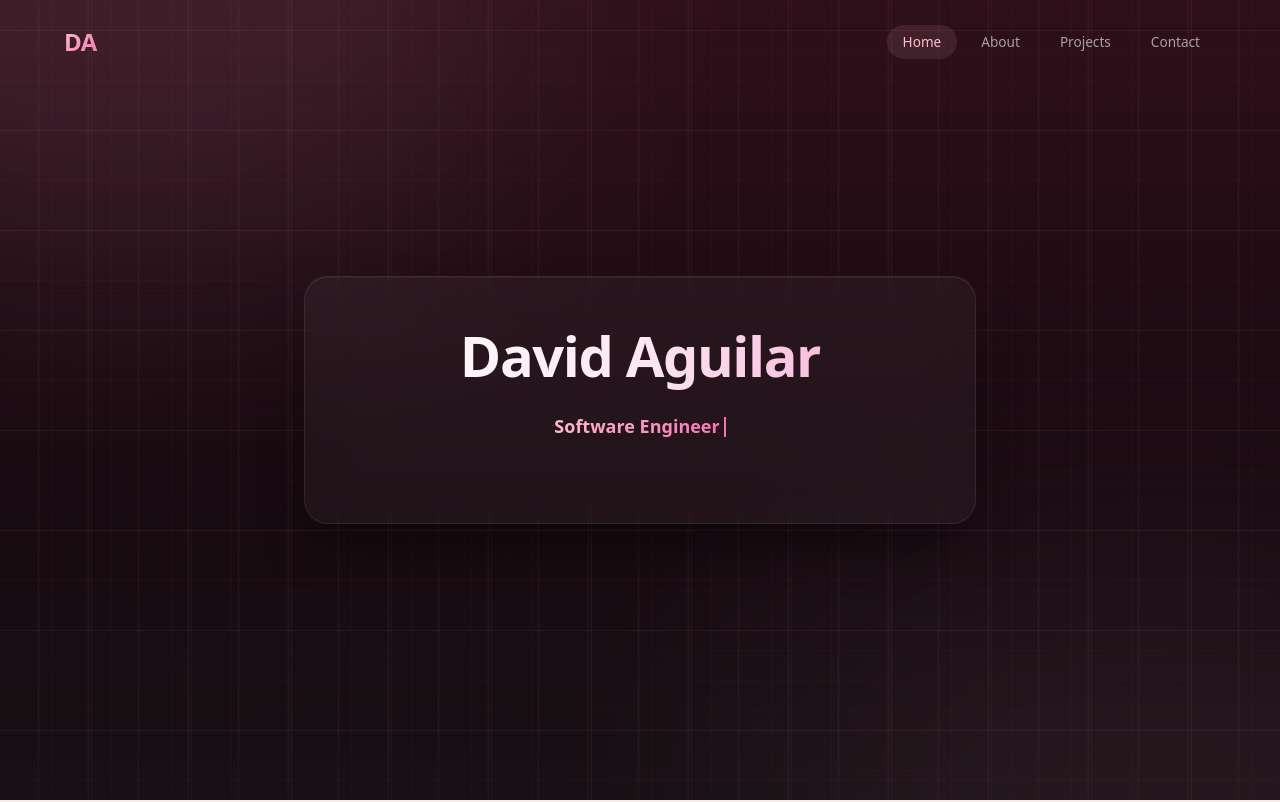
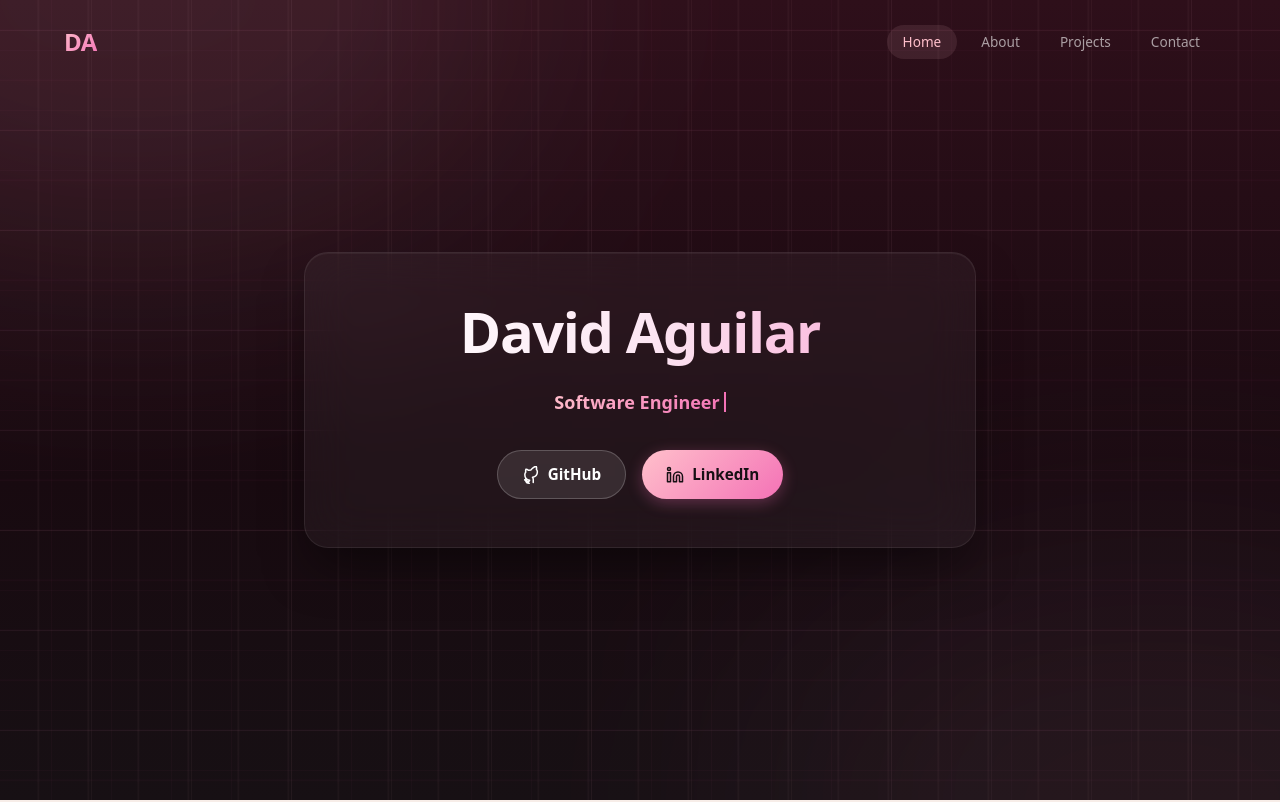
Before and after one commit to Daguilar2021/DevFolio, an Angular app in the folder web-app/: page / in a window 1280 px wide. Shown: the top 802 px of the page. Built offline with nearby package versions, Linux system fonts and the light colour scheme.

Commit message:
finishing css, LinkedIN and Github buttons

```diff
--- a/web-app/src/app/app.css
+++ b/web-app/src/app/app.css
@@ -170,11 +170,52 @@
   font-size: 1.125rem;
   color: #cbd5e1;
   font-weight: 300;
-  margin-bottom: 2rem;
   max-width: 28rem;
-  margin-left: auto;
-  margin-right: auto;
+  margin: 0 auto 2rem;
   line-height: 1.75;
+}
+
+.hero-buttons {
+  display: flex;
+  flex-wrap: wrap;
+  justify-content: center;
+  gap: 1rem;
+}
+
+.btn-hero {
+  display: inline-flex;
+  align-items: center;
+  gap: 0.5rem;
+  padding: 0.75rem 1.5rem;
+  border-radius: 9999px;
+  font-size: 0.95rem;
+  font-weight: 600;
+  text-decoration: none;
+  transition: all 0.3s ease;
+}
+
+.btn-hero-github {
+  background: rgba(255, 255, 255, 0.1);
+  color: #fff;
+  border: 1px solid rgba(255, 255, 255, 0.2);
+}
+
+.btn-hero-github:hover {
+  background: rgba(255, 255, 255, 0.15);
+  border-color: rgba(255, 255, 255, 0.3);
+  transform: translateY(-2px);
+}
+
+.btn-hero-linkedin {
+  background: linear-gradient(135deg, #ffc0cb, #f472b6);
+  color: #171014;
+  box-shadow: 0 4px 15px rgba(244, 114, 182, 0.3);
+}
+
+.btn-hero-linkedin:hover {
+  transform: translateY(-2px);
+  box-shadow: 0 6px 20px rgba(244, 114, 182, 0.4);
+  filter: brightness(1.1);
 }
 
 /* ====== ABOUT SECTION ===== */
--- a/web-app/src/app/app.html
+++ b/web-app/src/app/app.html
@@ -15,7 +15,16 @@
       <app-TypingEffect></app-TypingEffect>
     </p>
 
-
+    <div class="hero-buttons">
+      <a href="https://github.com/Daguilar2021" target="_blank" rel="noopener noreferrer" class="btn-hero btn-hero-github">
+        <svg xmlns="http://www.w3.org/2000/svg" width="18" height="18" viewBox="0 0 24 24" fill="none" stroke="currentColor" stroke-width="2" stroke-linecap="round" stroke-linejoin="round"><path d="M15 22v-4a4.8 4.8 0 0 0-1-3.02c3.18-.35 6.5-1.56 6.5-7.16 0-1.49-.5-2.7-1.32-3.64.13-.32.57-1.72-.13-3.6 0 0-1.08-.35-3.54 1.3A12.3 12.3 0 0 0 12 5.25c-1.1.03-2.2.2-3.24.5-2.46-1.65-3.54-1.3-3.54-1.3-.7 1.88-.26 3.28-.13 3.6-.82.94-1.32 2.15-1.32 3.64 0 5.58 3.31 6.8 6.47 7.15-.3.26-.6.75-.82 1.5-.68.3-2.38.8-3.42-1-.7-1.14-1.9-1.2-1.9-1.2-1.1-.02-.1.7-.1.7.7.46 1.25 1.5 1.5 2.1.8 2.2 2.7 1.6 3.4 1.2.1.8.4 1.4.9 1.7v3.5"></path></svg>
+        GitHub
+      </a>
+      <a href="https://www.linkedin.com/in/david-aguilar-elizondo/" target="_blank" rel="noopener noreferrer" class="btn-hero btn-hero-linkedin">
+        <svg xmlns="http://www.w3.org/2000/svg" width="18" height="18" viewBox="0 0 24 24" fill="none" stroke="currentColor" stroke-width="2" stroke-linecap="round" stroke-linejoin="round"><path d="M16 8a6 6 0 0 1 6 6v7h-4v-7a2 2 0 0 0-2-2 2 2 0 0 0-2 2v7h-4v-7a6 6 0 0 1 6-6z"></path><rect x="2" y="9" width="4" height="12"></rect><circle cx="4" cy="4" r="2"></circle></svg>
+        LinkedIn
+      </a>
+    </div>
 
   </div>
 </section>
```
